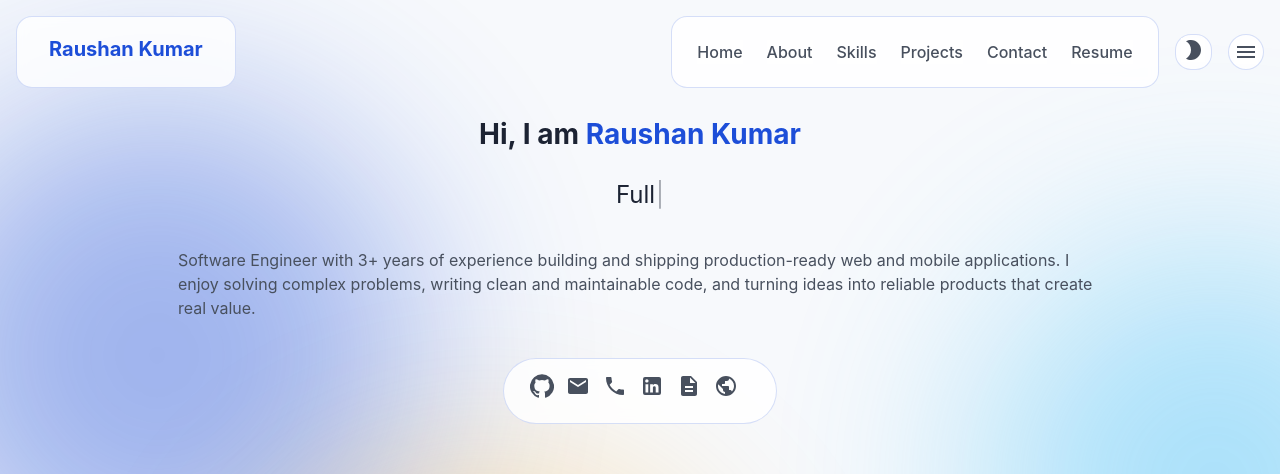
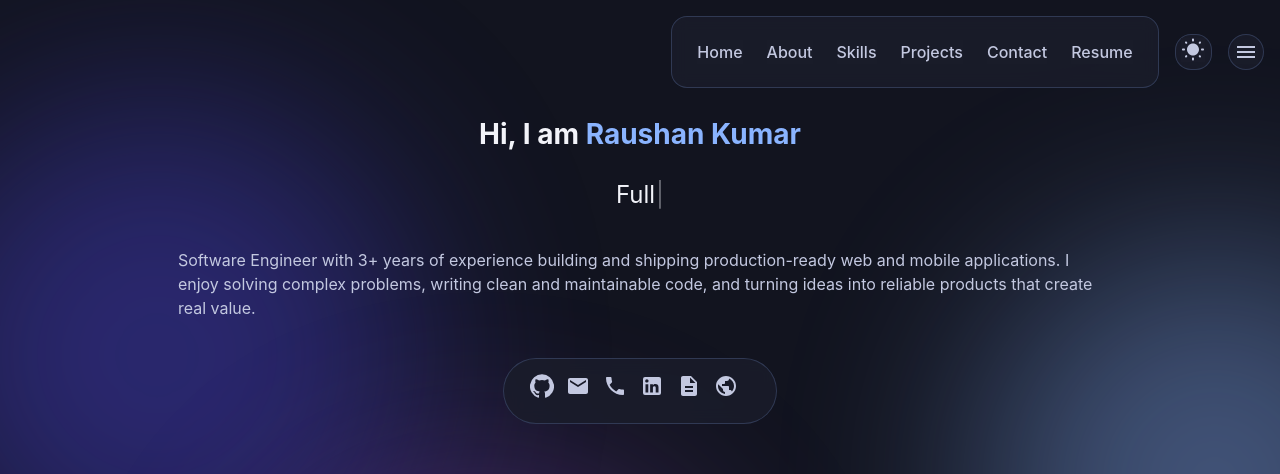
Before and after one commit to raushanapp/raushan_kumar_portfolio, a React (Create React App) app: page / in a window 1280 px wide. Shown: the top 474 px of the page. Built offline with nearby package versions, Linux system fonts and the light colour scheme.

Commit message:
adding by default dark mode and removed header name form nav bar

```diff
--- a/src/Components/About/About.jsx
+++ b/src/Components/About/About.jsx
@@ -40,7 +40,7 @@ const contactLinks = [
 export const About = () => {
   return (
     <>
-      <div className="about center">
+      <section className="about center">
         <motion.h1 {...fadeInUp()}>
           Hi, I am <span className="about__name">Raushan Kumar</span>
         </motion.h1>
@@ -51,7 +51,7 @@ export const About = () => {
           problems, writing clean and maintainable code, and turning ideas into
           reliable products that create real value.
         </motion.p>
-        <motion.div
+        <motion.section
           className="about__contact center glass-panel"
           {...fadeInUp(0.3)}
         >
@@ -67,8 +67,8 @@ export const About = () => {
               <Icon />
             </a>
           ))}
-        </motion.div>
-      </div>
+        </motion.section>
+      </section>
       <Introduction />
       <section id="skills">
         <Techstacks />
--- a/src/Components/Header/Header.css
+++ b/src/Components/Header/Header.css
@@ -2,7 +2,7 @@
   height: 4.5em;
   width: calc(100% - 2em);
   margin: 1em auto 0;
-  justify-content: space-between;
+  justify-content: flex-end;
   align-items: center;
   gap: 1em;
   position: fixed;
--- a/src/Components/Header/Header.jsx
+++ b/src/Components/Header/Header.jsx
@@ -7,11 +7,11 @@ export const Header = () => {
   const [{ themename }] = React.useContext(ThemeContext);
   return (
     <header className={`${themename} header center`}>
-      <h3 className="glass-panel header__brand">
+      {/* <h3 className="glass-panel header__brand">
         <a href="#home" className="link">
           Raushan Kumar
         </a>
-      </h3>
+      </h3> */}
       <Navbar />
     </header>
   );
--- a/src/Context/theme.jsx
+++ b/src/Context/theme.jsx
@@ -5,10 +5,10 @@ const ThemeContext = React.createContext();
 
 const ThemeProvider = ({ children }) => {
   const [themename, setthemename] = React.useState(
-    () => localStorage.getItem("theme") || "light",
+    () => localStorage.getItem("theme") || "dark",
   );
   const toggeltheme = () => {
-    const nextTheme = themename === "light" ? "dark" : "light";
+    const nextTheme = themename === "dark" ? "light" : "dark";
     setthemename(nextTheme);
     localStorage.setItem("theme", nextTheme);
   };
```
